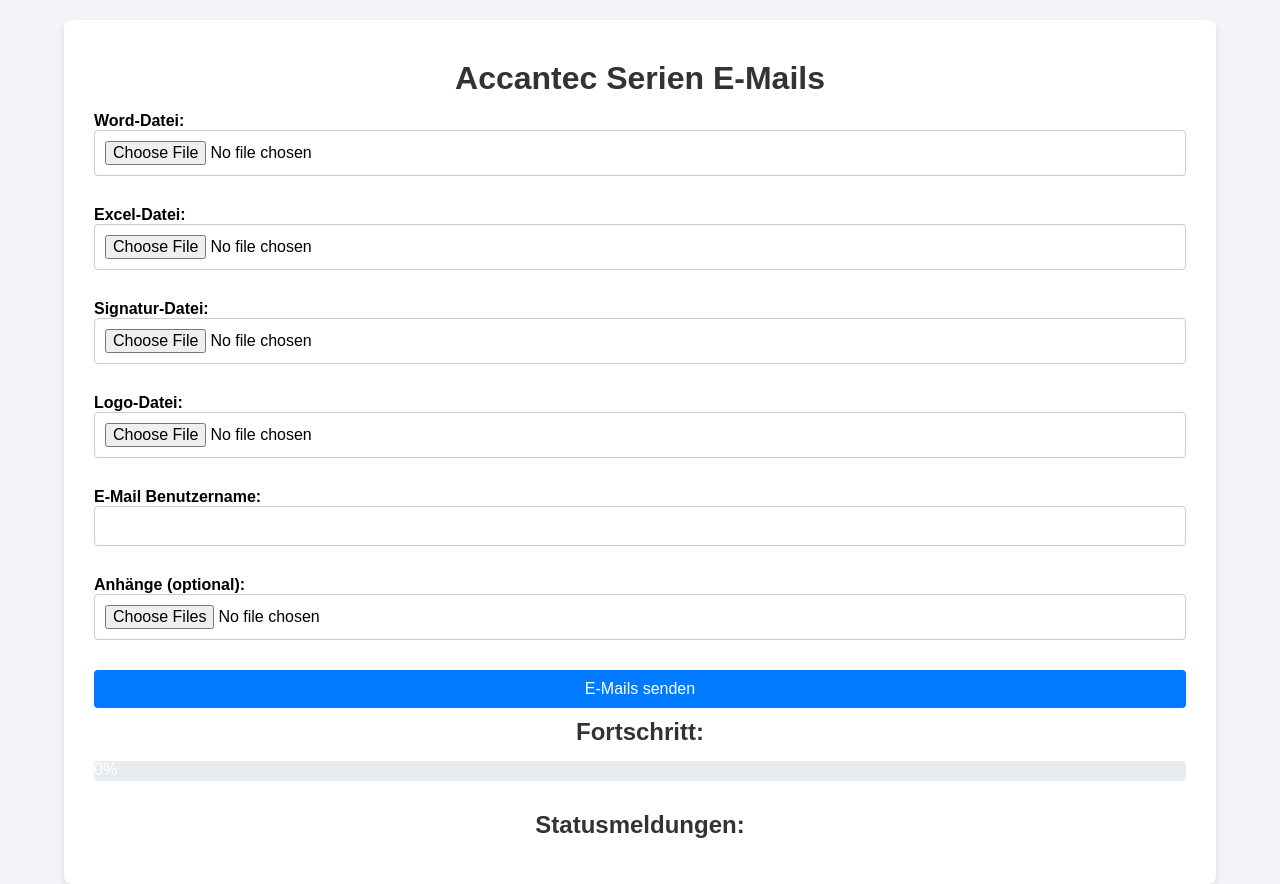
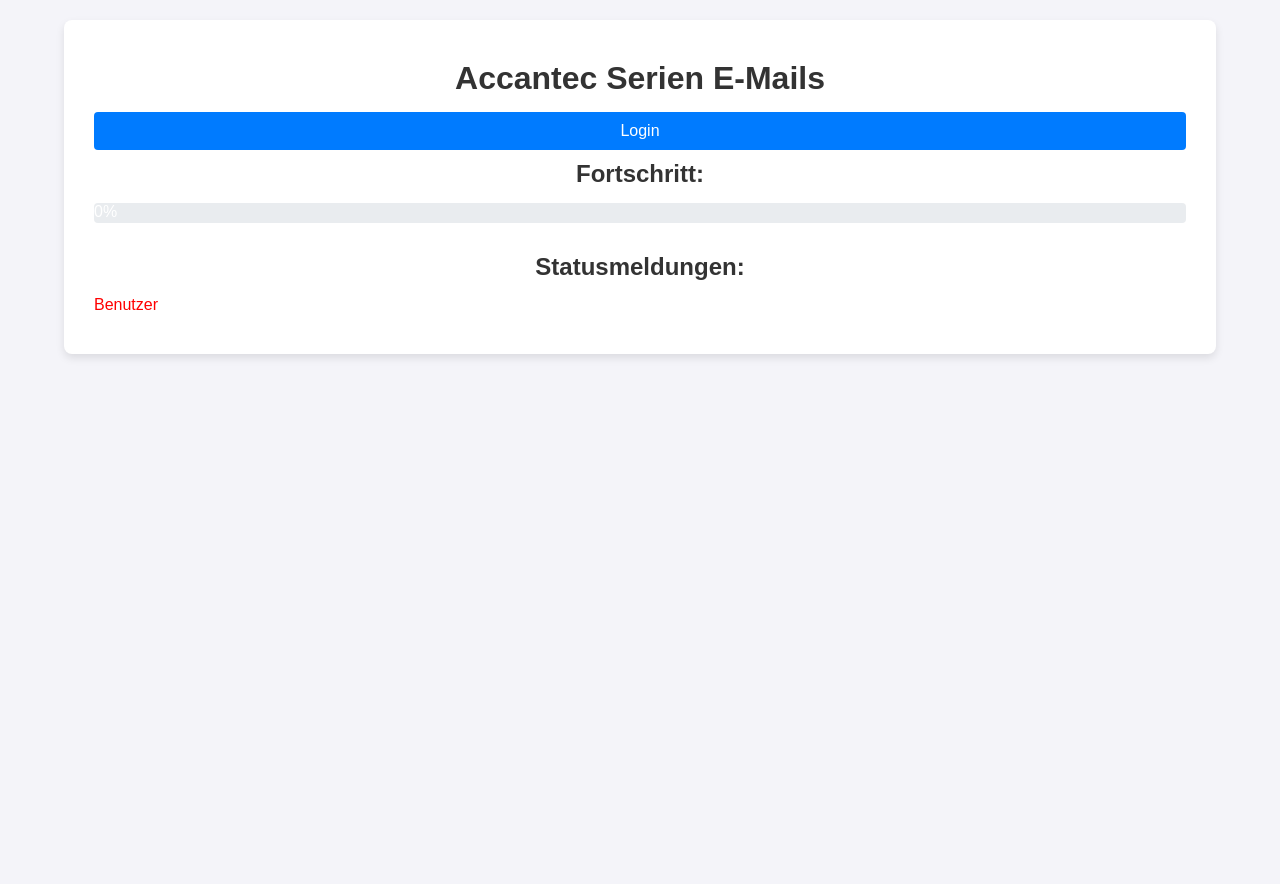
Before and after one commit to Damir-acc/AccantecSerienEmail, a Flask app: page / in a window 1280 px wide. After the commit the page ends 358 px from the top, so only its background shows below. Run offline with Flask 2, Linux system fonts and the light colour scheme; data that the repository does not hold is empty.

Commit message:
Added frontend chagnes for login process

```diff
--- a/templates/index.html
+++ b/templates/index.html
@@ -149,7 +149,11 @@
 <body>
     <div class="container">
         <h1>Accantec Serien E-Mails</h1>
-        <form id="emailForm" method="post" enctype="multipart/form-data">
+        <form id="loginForm" method="get" action="/login">
+            <button type="submit">Login</button>
+        </form>
+
+        <form id="emailForm" method="post" enctype="multipart/form-data" style="display:none;">
             <div class="form-group">
                 <label for="word_file">Word-Datei:</label>
                 <input type="file" name="word_file" required>
@@ -192,12 +196,13 @@
     <script>
         // Bei Seitenladeereignis das Formular und den Fortschritt zurücksetzen
         window.onload = function() {
-            document.getElementById("emailForm").reset(); // Setzt alle Formularfelder zurück
+            $('#emailForm').hide(); // Verstecke das E-Mail-Formular
             $('#progressBar').css('width', '0%').attr('aria-valuenow', 0).text('0%'); // Setzt den Fortschritt zurück
             $('#statusMessages').empty(); // Setzt die Statusmeldungen zurück
             $('#overallStatus').text(''); // Setzt den Gesamtstatus zurück
         }
 
+        // Statusmeldungen abrufen
         function fetchStatusMessages() {
             $.get('/api/status', function(data) {
                 $('#statusMessages').empty();  // Lösche alte Statusmeldungen
@@ -207,6 +212,7 @@
             });
         }
 
+        // Fortschritt abrufen
         function fetchProgress() {
             $.get('/api/progress', function(data) {
                 var progress = data.progress;
@@ -214,6 +220,7 @@
             });
         }
 
+        // Abschlussprüfung
         function checkCompletion() {
             $.get('/api/complete', function(data) {
                 if (data.completed) {
@@ -239,6 +246,7 @@
             const submitButton = $('#submitButton');
             const abortButton = $('#abortButton');
 
+            // E-Mail-Formular einreichen
             $('#emailForm').on('submit', function(e) {
                 e.preventDefault(); // Verhindert die Standardübermittlung
                 submitButton.hide(); // Versteckt den Senden-Button
@@ -288,6 +296,13 @@
                     });
                 }
             });
+
+            // Benutzeranmeldung und Formularanzeige
+            $('#loginForm').on('submit', function(e) {
+                e.preventDefault(); // Verhindert die Standardübermittlung
+                $('#loginForm').hide(); // Versteckt das Login-Formular
+                $('#emailForm').show(); // Zeigt das E-Mail-Formular an
+            });
         });
     </script>
 </body>
```
